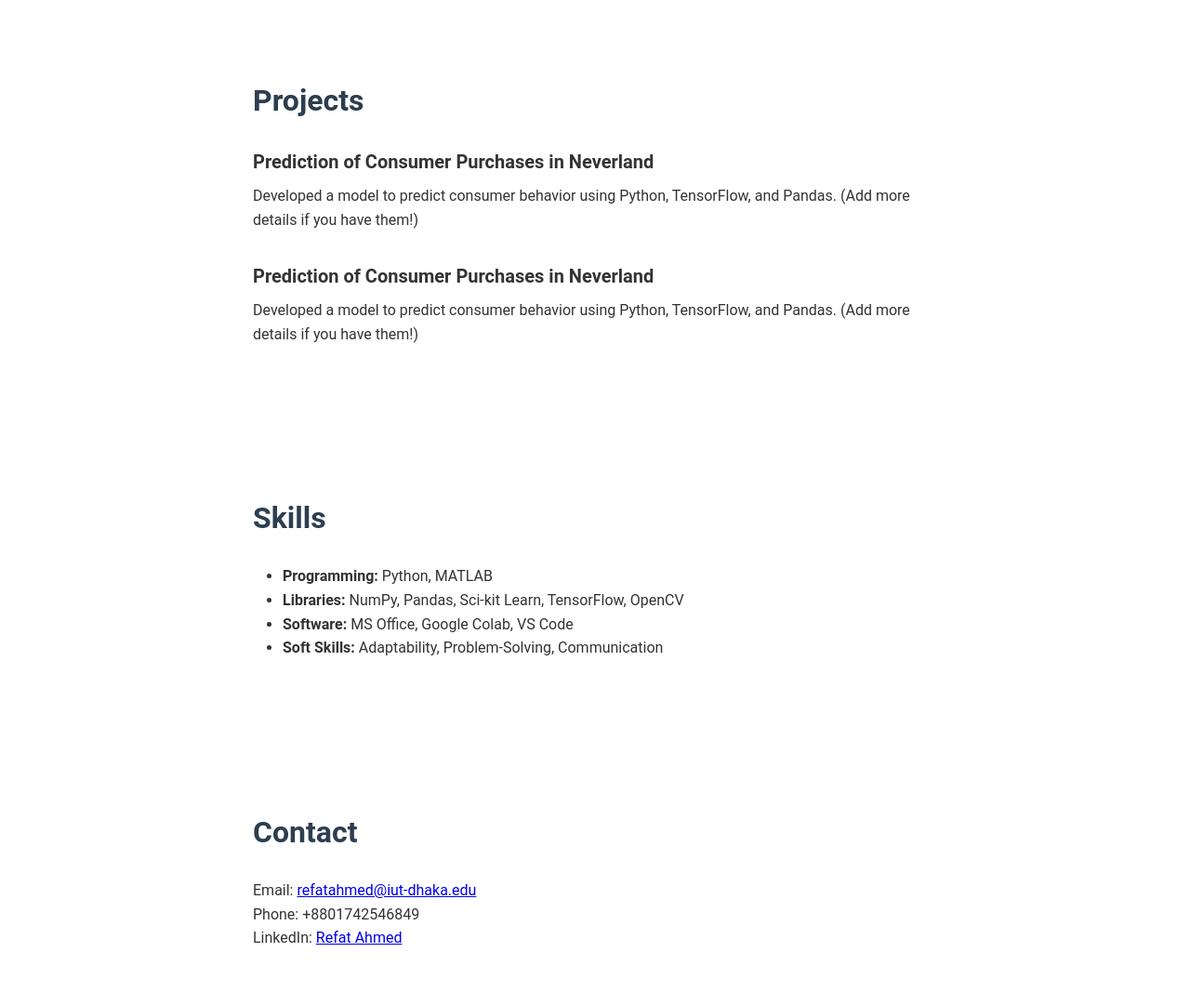
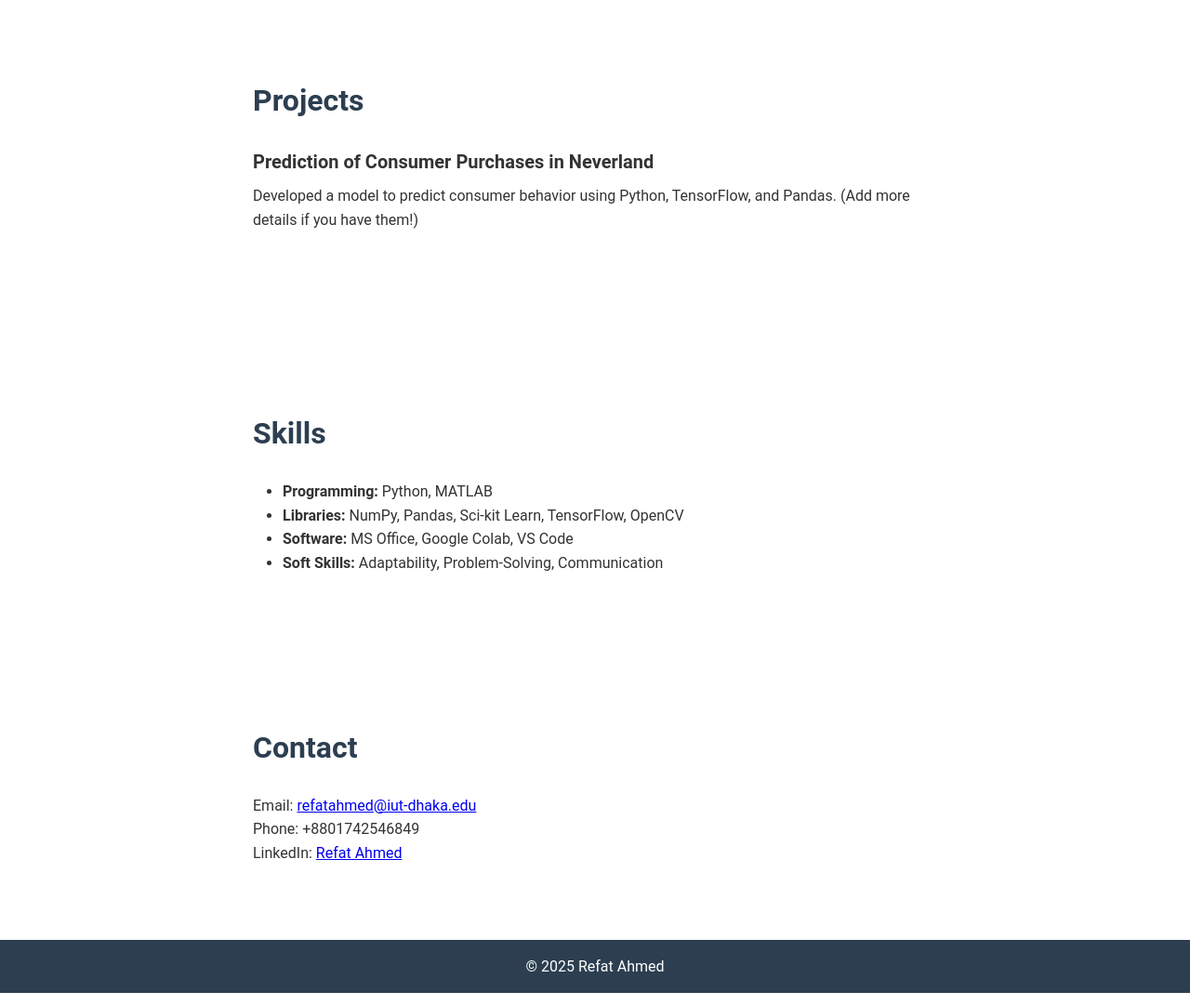
Before and after one commit to PrioAhmed19/PrioAhmed19.github.io, a plain HTML site: page index.html in a window 1280 px wide. Shown: the part 1130-2211 px from the top of the page at 93% size. Drawn offline with Linux system fonts and the light colour scheme.

Commit message:
removed project

```diff
--- a/index.html
+++ b/index.html
@@ -59,9 +59,6 @@
       <h3>Prediction of Consumer Purchases in Neverland</h3>
       <p>Developed a model to predict consumer behavior using Python, TensorFlow, and Pandas. (Add more details if you have them!)</p>
     </div>
-    <h3>Prediction of Consumer Purchases in Neverland</h3>
-    <p>Developed a model to predict consumer behavior using Python, TensorFlow, and Pandas. (Add more details if you have them!)</p>
-  </div>
     <!-- Add more projects here -->
   </section>
 
```
